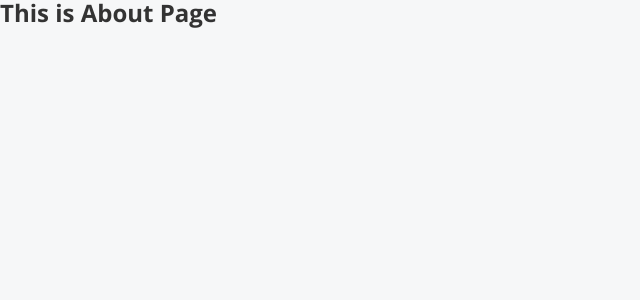
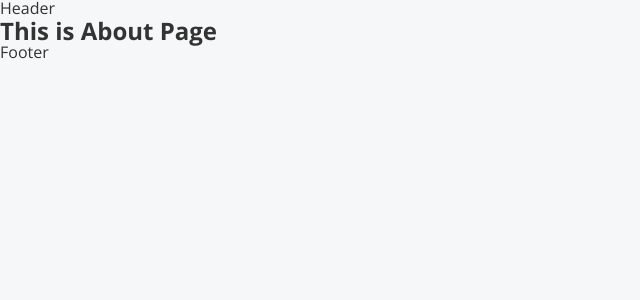
Before and after one commit to it27427/dokanbondhu-ecommerce, a React (Vite) app: page /about in a window 1280 px wide. Shown: the top 300 px of the page, without its empty margins (0-640 px from the left). Built offline with nearby package versions, Linux system fonts and the light colour scheme.

Commit message:
layout updated

```diff
--- a/src/App.jsx
+++ b/src/App.jsx
@@ -1,4 +1,8 @@
 import { Routes, Route } from 'react-router-dom';
+
+/* IMPORT-COMPONENTS */
+import Header from '@/components/Header';
+import Footer from '@/components/Footer';
 
 /* IMPORT-PAGES */
 import HomePage from '@/pages/Home';
@@ -8,11 +12,15 @@ import BlogPage from '@/pages/Blog';
 const App = () => {
   return (
     <>
+      <Header />
+
       <Routes>
         <Route path='/' element={<HomePage />} />
         <Route path='/about' element={<AboutPage />} />
         <Route path='/blog' element={<BlogPage />} />
       </Routes>
+
+      <Footer />
     </>
   );
 };
--- a/src/pages/About.jsx
+++ b/src/pages/About.jsx
@@ -1,8 +1,8 @@
 const AboutPage = () => {
   return (
-    <>
+    <main>
       <h2>This is About Page</h2>
-    </>
+    </main>
   );
 };
 
--- a/src/pages/Blog.jsx
+++ b/src/pages/Blog.jsx
@@ -1,8 +1,8 @@
 const BlogPage = () => {
   return (
-    <>
+    <main>
       <h2>This is Blog Page</h2>
-    </>
+    </main>
   );
 };
 
--- a/src/pages/BlogDetails.jsx
+++ b/src/pages/BlogDetails.jsx
@@ -1,8 +1,8 @@
 const BlogDetailsPage = () => {
   return (
-    <>
+    <main>
       <h2>BlogDetails Page</h2>
-    </>
+    </main>
   );
 };
 
--- a/src/pages/Home.jsx
+++ b/src/pages/Home.jsx
@@ -1,8 +1,8 @@
 const HomePage = () => {
   return (
-    <>
+    <main>
       <h2>This is Home Page</h2>
-    </>
+    </main>
   );
 };
 
```
